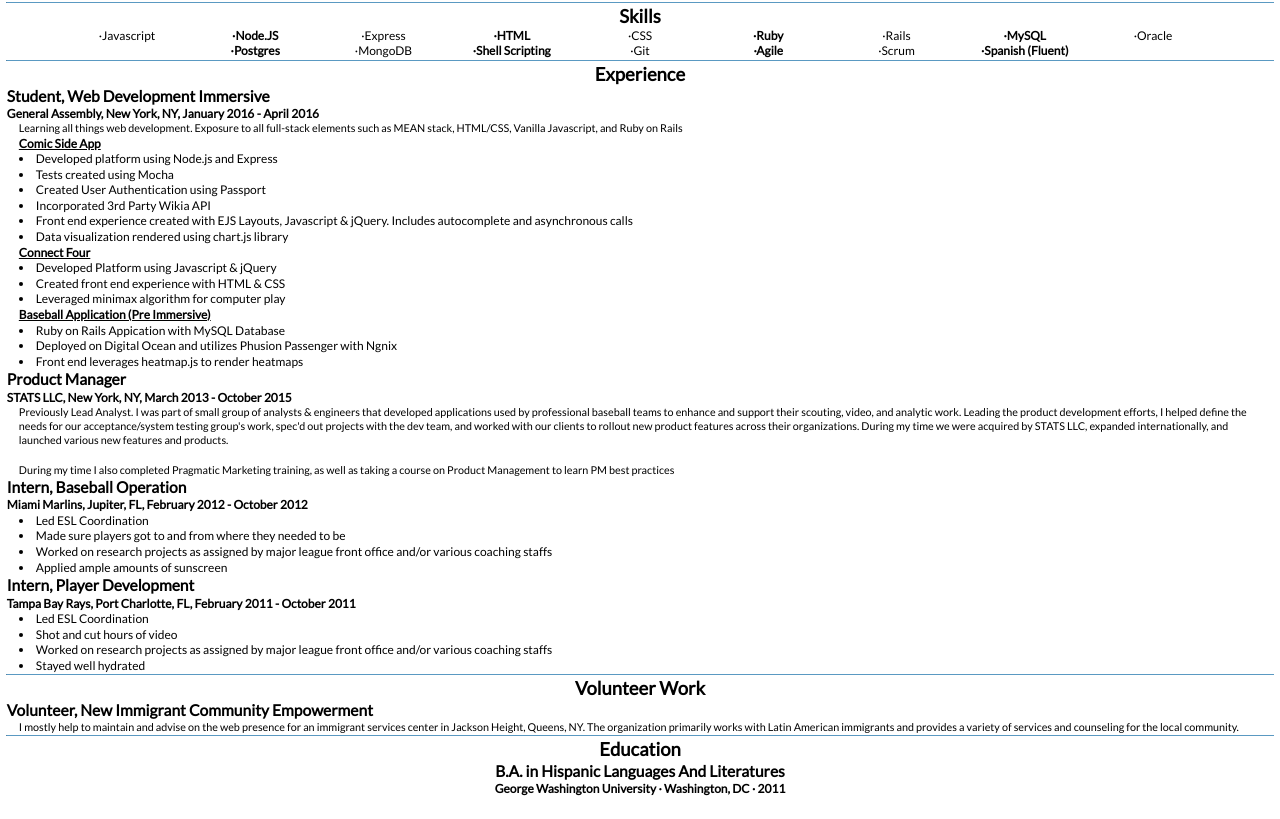
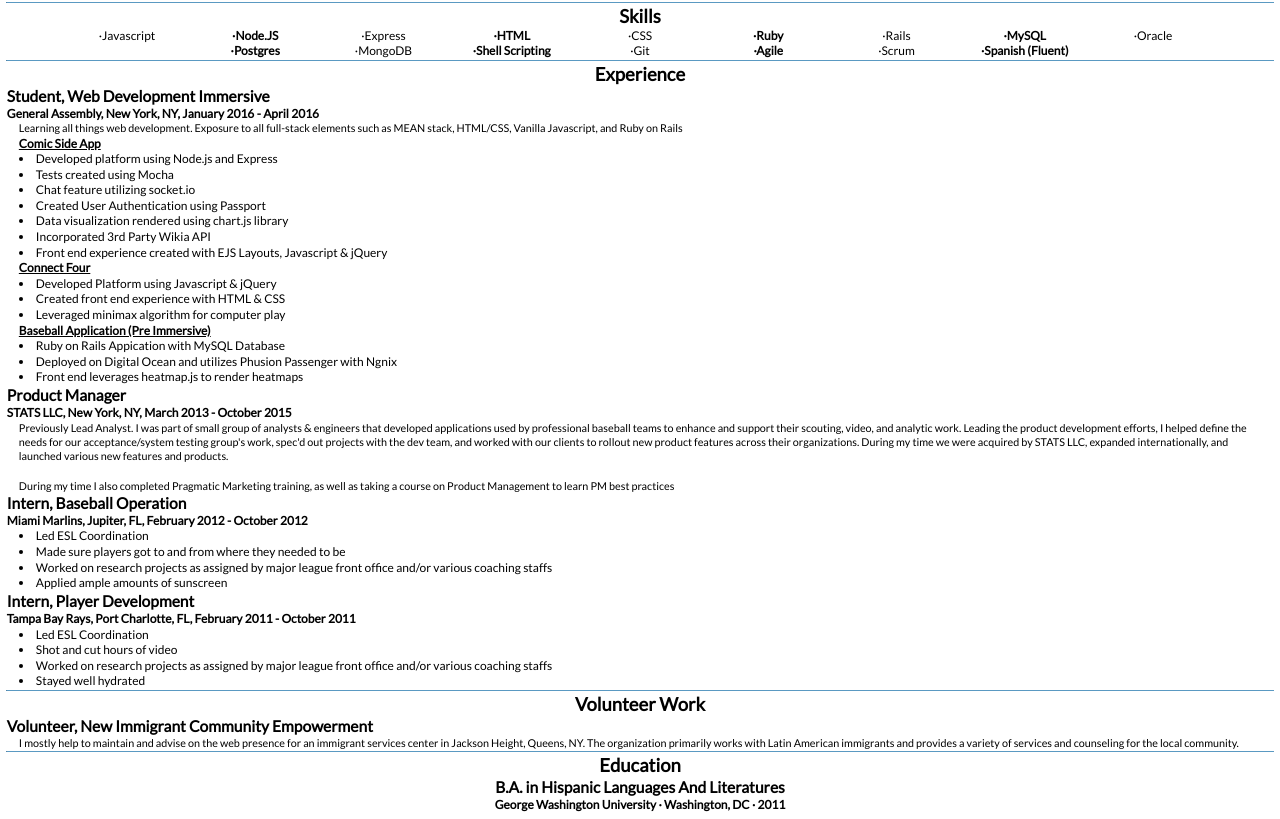
Before and after one commit to jrmils89/jrmils89.github.io, a plain HTML site: page resume.html in a window 1280 px wide. Shown: the part 72-891 px from the top of the page. Drawn offline with Linux system fonts and the light colour scheme.

Commit message:
Updating resume

```diff
--- a/resume.html
+++ b/resume.html
@@ -57,10 +57,11 @@
     <a href="https://comicsides.herokuapp.com" class="unstyled-link" target="_blank"><h5>Comic Side App</h5></a>
       <li>Developed platform using Node.js and Express</li>
       <li>Tests created using Mocha</li>
+      <li>Chat feature utilizing socket.io</li>
       <li>Created User Authentication using Passport</li>
+      <li>Data visualization rendered using chart.js library</li>
       <li>Incorporated 3rd Party Wikia API</li>
-      <li>Front end experience created with EJS Layouts, Javascript & jQuery. Includes autocomplete and asynchronous calls</li>
-      <li>Data visualization rendered using chart.js library</li>
+      <li>Front end experience created with EJS Layouts, Javascript & jQuery</li>
   </div>
   <div class="job-description">
     <a href="ConnectFour/ConnectFourIndex.html" class="unstyled-link" target="_blank"><h5>Connect Four</h5></a>
```
